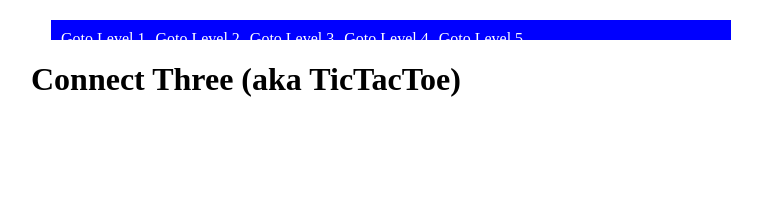
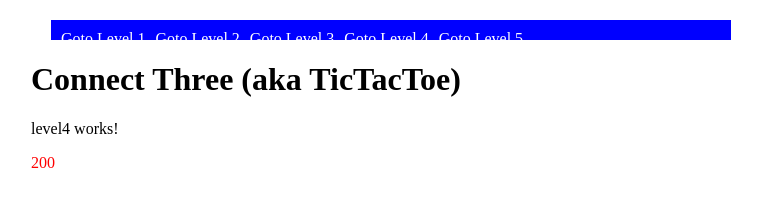
Before and after one commit to Hasan-Mesbaul-Ali-Taher/ConnectThree, an Angular app: page /level4 in a window 1280 px wide. Before the commit this address led to /. Shown: the top 222 px of the page, without its empty margins (249-1011 px from the left). Built offline with nearby package versions, Linux system fonts and the light colour scheme.

Commit message:
Done part 8

```diff
--- a/src/app/app-routing.module.ts
+++ b/src/app/app-routing.module.ts
@@ -3,6 +3,7 @@ import { RouterModule, Routes } from '@angular/router';
 import { Level1Component } from './level1/level1.component';
 import { Level2Component } from './level2/level2.component';
 import { Level3Component } from './level3/level3.component';
+import { Level4Component } from './level4/level4.component';
 
 const routes: Routes = [
   {path:'', pathMatch:'full', redirectTo:'level1'},
@@ -10,6 +11,7 @@ const routes: Routes = [
   {path:"level1", component: Level1Component},
   {path:"level2", component: Level2Component},
   {path:"level3", component: Level3Component},
+  {path:"level4", component: Level4Component},
 
 ];
 
--- a/src/app/app.module.ts
+++ b/src/app/app.module.ts
@@ -6,13 +6,15 @@ import { AppComponent } from './app.component';
 import { Level1Component } from './level1/level1.component';
 import { Level2Component } from './level2/level2.component';
 import { Level3Component } from './level3/level3.component';
+import { Level4Component } from './level4/level4.component';
 
 @NgModule({
   declarations: [
     AppComponent,
     Level1Component,
     Level2Component,
-    Level3Component
+    Level3Component,
+    Level4Component
   ],
   imports: [
     BrowserModule,
--- /dev/null
+++ b/src/app/level4/board.service.ts
@@ -0,0 +1,16 @@
+import { Injectable } from '@angular/core';
+
+@Injectable({
+  providedIn: 'root'
+})
+export class BoardService {
+
+  x:number = 1;
+  y:number = 1;
+  r:number = 200;
+
+  add(){
+    this.r = this.x + this.y;
+  }
+  constructor() { }
+}
--- /dev/null
+++ b/src/app/level4/level4.component.html
@@ -0,0 +1,4 @@
+<p>level4 works!</p>
+<p [style.color] = "getColor()">
+    {{board.r}}
+</p>
--- /dev/null
+++ b/src/app/level4/level4.component.ts
@@ -0,0 +1,18 @@
+import { Component } from '@angular/core';
+import { BoardService } from './board.service';
+
+@Component({
+  selector: 'app-level4',
+  templateUrl: './level4.component.html',
+  styleUrls: ['./level4.component.scss']
+})
+export class Level4Component {
+    constructor(public board:BoardService){
+
+    }
+
+    getColor(){
+      return this.board.r > 100 ? 'red' : 'black';
+    }
+
+}
```
Also changed, not shown: src/app/level4/level4.component.scss (added), 2 other files (tests, documents, lock files or other folders).
